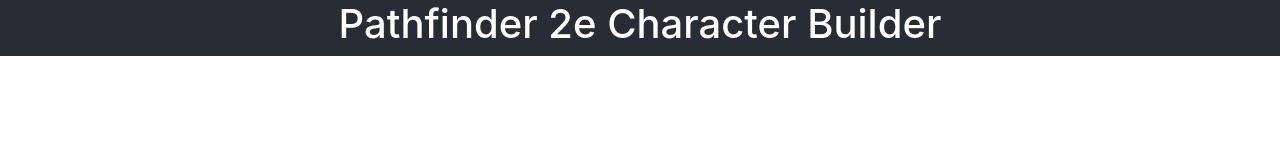
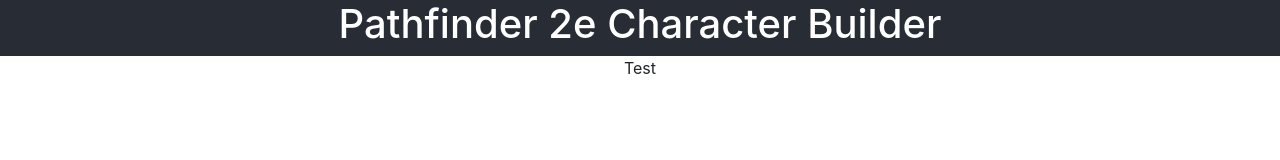
Before and after one commit to degraffa/pf2e-character-builder, a React (Create React App) app: page / in a window 1280 px wide. Both pictures are taken after a click on the button "New Character". Shown: the top 160 px of the page. Built offline with nearby package versions, Linux system fonts and the light colour scheme.

Commit message:
Transition to second screen kinda cool

```diff
--- a/public/index.html
+++ b/public/index.html
@@ -30,7 +30,7 @@
       integrity="sha384-9aIt2nRpC12Uk9gS9baDl411NQApFmC26EwAOH8WgZl5MYYxFfc+NcPb1dKGj7Sk"
       crossorigin="anonymous"
     />
-    <title>pf2e Character Creator</title>
+    <title> PF2 Character Builder</title>
   </head>
   <body>
     <noscript>You need to enable JavaScript to run this app.</noscript>
--- a/src/components/CharacterSelect.tsx
+++ b/src/components/HeroLoad.tsx
@@ -4,7 +4,7 @@
 interface Props { loadNewHero: () => void; loadOldHero: () => void; }
 interface State {}
 
-export default class CharacterSelect extends React.Component<Props, State> {
+export default class HeroLoad extends React.Component<Props, State> {
     render() {
         return (
             <div className="buttons">
--- a/src/components/ScreenManager.tsx
+++ b/src/components/ScreenManager.tsx
@@ -1,6 +1,7 @@
 import React from 'react';
 import Hero from '../model/hero'
-import CharacterSelect from './CharacterSelect';
+import HeroSheet from './hero-sheet/HeroSheet';
+import HeroLoadScreen from './HeroLoad';
 
 // Manages what gets displayed
 
@@ -32,7 +33,7 @@
   render() {
     if (!this.state.isHeroSelected) {
       return (
-        <CharacterSelect
+        <HeroLoadScreen
           loadNewHero={() => this.loadNewHero()}
           loadOldHero={() => this.loadOldHero()}
           />
@@ -40,7 +41,7 @@
     }
     else {
       return (
-        <div> </div>
+        <HeroSheet />
       );
     }
 
--- /dev/null
+++ b/src/components/hero-sheet/HeroSheet.tsx
@@ -0,0 +1,14 @@
+import React from 'react'
+
+interface Props {}
+interface State {}
+
+export default class HeroSheet extends React.Component<Props, State> {
+  render (){
+    return (
+    <div>
+      <p> Test </p>
+    </div>
+    );
+  }
+}
```
Also changed, not shown: src/components/hero-sheet/HeroSheetAbout.tsx (added, +8 -0 lines), src/components/hero-sheet/HeroSheetBuild.tsx (added, +8 -0 lines), src/components/hero-sheet/HeroSheetDefense.tsx (added, +8 -0 lines), src/components/hero-sheet/HeroSheetGear.tsx (added, +8 -0 lines), src/components/hero-sheet/HeroSheetOffense.tsx (added, +8 -0 lines), src/components/hero-sheet/HeroSheetPets.tsx (added, +8 -0 lines), src/components/hero-sheet/HeroSheetSkills.tsx (added, +8 -0 lines).
